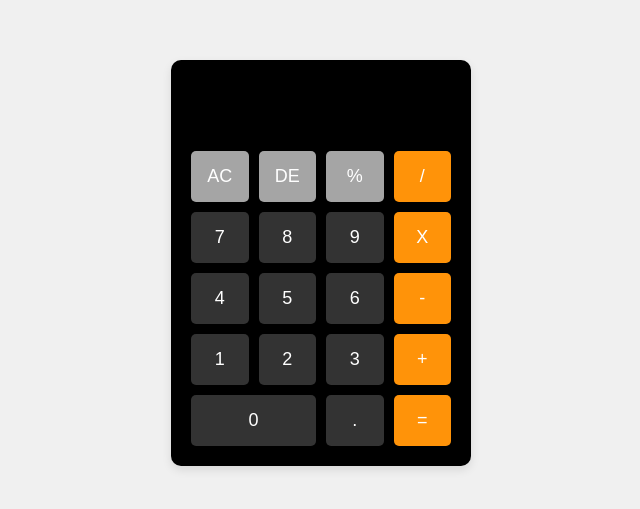
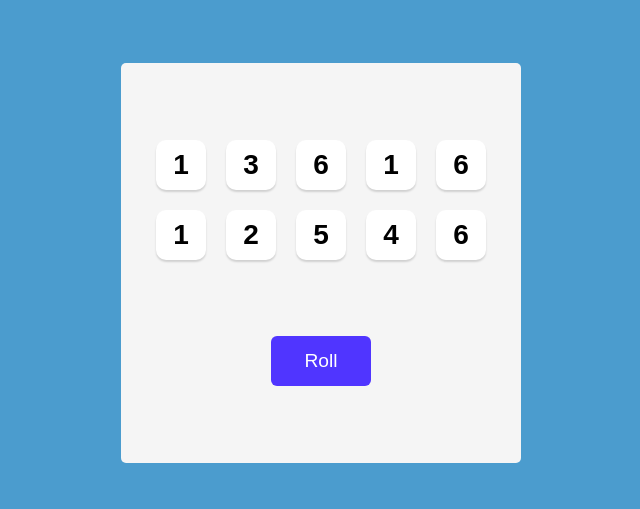
Before and after one commit to mkamaran24/my-react-app, a React (Vite) app: page / in a window 1280 px wide. Shown: the part 137-646 px from the top of the page, without its empty margins (319-959 px from the left). Built offline with nearby package versions, Linux system fonts and the light colour scheme.

Commit message:
roll_dice_done

```diff
--- a/package.json
+++ b/package.json
@@ -10,6 +10,7 @@
     "preview": "vite preview"
   },
   "dependencies": {
+    "nanoid": "^5.0.8",
     "react": "^18.3.1",
     "react-dom": "^18.3.1"
   },
--- /dev/null
+++ b/src/App9.jsx
@@ -0,0 +1,52 @@
+import React from "react";
+import Dice from "./components/Dice";
+import { nanoid } from "nanoid";
+
+function App9() {
+  const [dice, setDice] = React.useState(getAllDice());
+
+  function getAllDice() {
+    return new Array(10).fill(0).map(() => ({
+      value: Math.ceil(Math.random() * 6),
+      isHold: false,
+      id: nanoid(),
+    }));
+  }
+
+  function holdEvent(id) {
+    setDice((oldDice) =>
+      oldDice.map((dice) =>
+        dice.id === id ? { ...dice, isHold: !dice.isHold } : dice
+      )
+    );
+  }
+  console.log(dice);
+
+  const diceComp = dice.map((diceObj) => (
+    <Dice
+      key={diceObj.id}
+      value={diceObj.value}
+      status={diceObj.isHold}
+      hold={() => holdEvent(diceObj.id)}
+    />
+  ));
+
+  function rollDice() {
+    setDice((oldDice) =>
+      oldDice.map((dice) =>
+        dice.isHold ? dice : { ...dice, value: Math.ceil(Math.random() * 6) }
+      )
+    );
+  }
+
+  return (
+    <main>
+      <div className="dice-container">{diceComp}</div>
+      <button className="roll-dice" onClick={rollDice}>
+        Roll
+      </button>
+    </main>
+  );
+}
+
+export default App9;
--- /dev/null
+++ b/src/components/Dice.jsx
@@ -0,0 +1,10 @@
+export default function Dice(props) {
+  const styleComp = {
+    backgroundColor: props.status ? "#59E391" : "white",
+  };
+  return (
+    <button onClick={props.hold} style={styleComp}>
+      {props.value}
+    </button>
+  );
+}
--- /dev/null
+++ b/src/css/Dice.css
@@ -0,0 +1,64 @@
+* {
+  box-sizing: border-box;
+}
+
+body {
+  font-family: Karla, sans-serif;
+  margin: 0;
+  background-color: #4b9cce;
+  padding: 20px;
+  height: 100vh;
+  display: flex;
+  flex-direction: column;
+  justify-content: center;
+  align-items: center;
+}
+
+div#root {
+  height: 100%;
+  width: 100%;
+  max-height: 400px;
+  max-width: 400px;
+}
+
+main {
+  background-color: #f5f5f5;
+  height: 100%;
+  border-radius: 5px;
+  display: flex;
+  flex-direction: column;
+  justify-content: space-evenly;
+  align-items: center;
+}
+
+.dice-container {
+  display: grid;
+  grid-template: auto auto / repeat(5, 1fr);
+  gap: 20px;
+}
+
+button {
+  font-family: Karla, sans-serif;
+  cursor: pointer;
+}
+
+.dice-container button {
+  height: 50px;
+  width: 50px;
+  box-shadow: 0px 2px 2px rgba(0, 0, 0, 0.15);
+  border-radius: 10px;
+  border: none;
+  background-color: white;
+  font-size: 1.75rem;
+  font-weight: bold;
+}
+
+button.roll-dice {
+  height: 50px;
+  width: 100px;
+  border: none;
+  border-radius: 6px;
+  background-color: #5035ff;
+  color: white;
+  font-size: 1.2rem;
+}
```
Also changed, not shown: src/main.jsx (+5 -3 lines), 2 other files (tests, documents, lock files or other folders).
